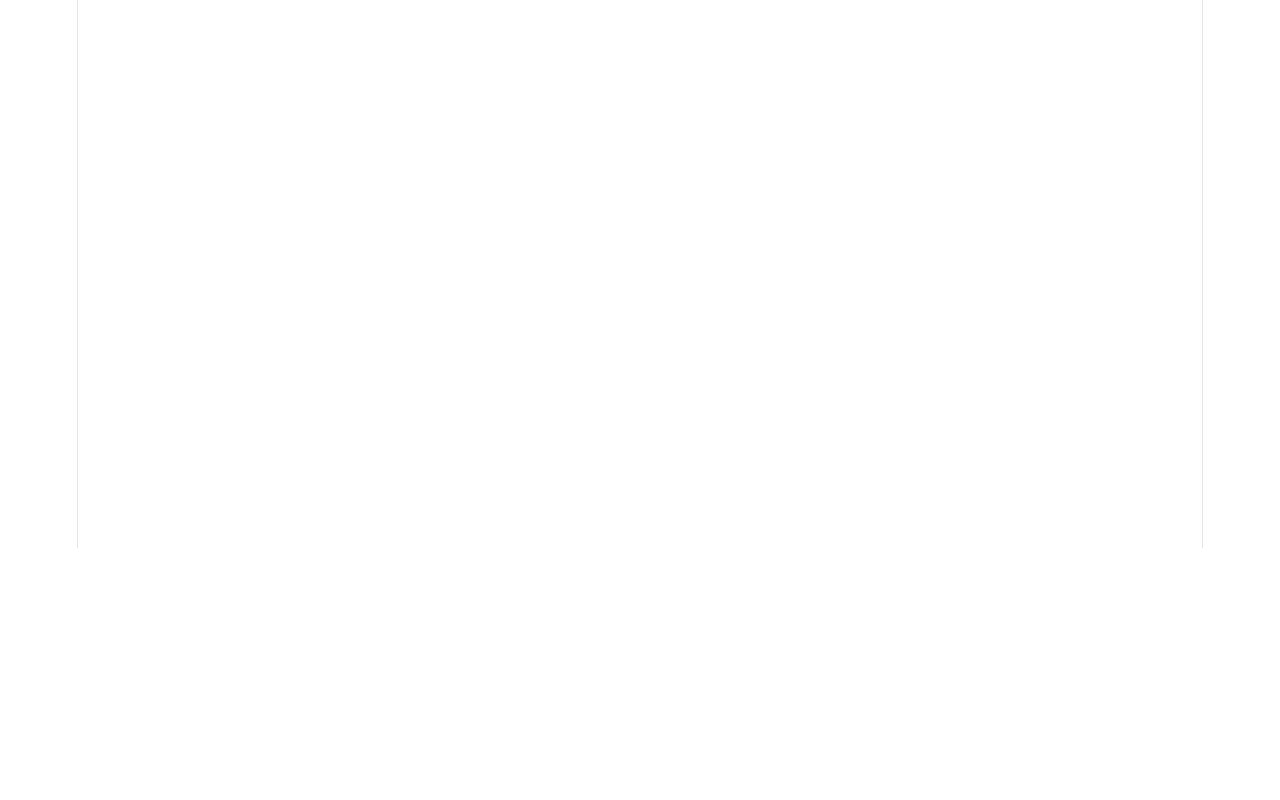
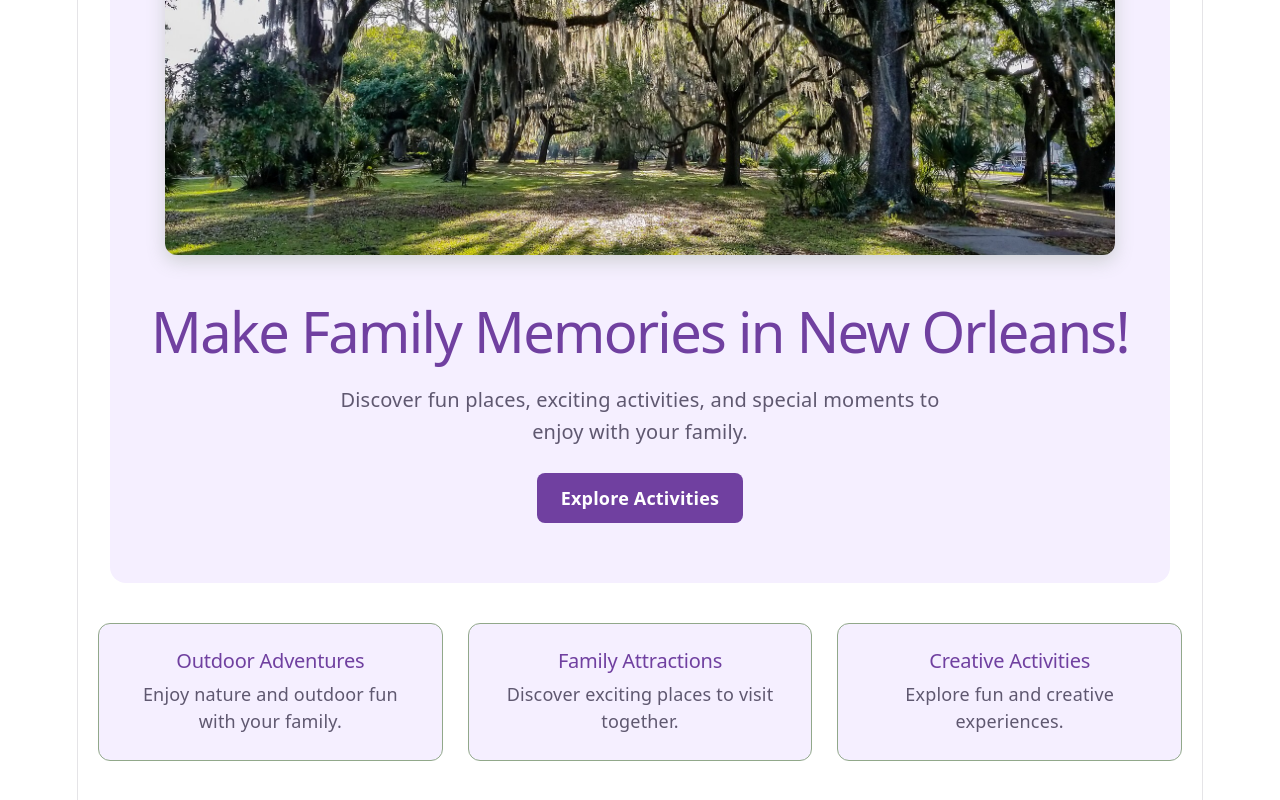
Before and after one commit to Anastasia-2102/family-activities, a React (Vite) app: page / in a window 1280 px wide. Shown: the part 252-1052 px from the top of the page. Before the commit the page ends 800 px from the top, so only its background shows below. Built offline with nearby package versions, Linux system fonts and the light colour scheme; no server answers; the database is empty.

Commit message:
Improve home page design

```diff
--- a/src/pages/Home.jsx
+++ b/src/pages/Home.jsx
@@ -1,8 +1,35 @@
+import { Link } from 'react-router'
 function Home() {
     return (
         <main className="home-page">
-            <h1>Welcome to Family Activities</h1>
-            <p>Discover fun activities to enjoy with your family!</p>
+            <section className="hero">
+                <img
+                    src="/images/city-park.jpg"
+                    alt="Beautiful City Park in New Orleans"
+                    className="hero-image"
+                />
+                <h1>Make Family Memories in New Orleans!</h1>
+                <p>Discover fun places, exciting activities, and special moments to enjoy with your family.</p>
+                <Link to="/activities" className="explore-button">
+                    Explore Activities
+                </Link>
+            </section>
+            <section className="activity-ideas">
+                <div className="idea-card">
+                    <h2>Outdoor Adventures</h2>
+                    <p>Enjoy nature and outdoor fun with your family.</p>
+                </div>
+
+                <div className="idea-card">
+                    <h2>Family Attractions</h2>
+                    <p>Discover exciting places to visit together.</p>
+                </div>
+
+                <div className="idea-card">
+                    <h2>Creative Activities</h2>
+                    <p>Explore fun and creative experiences.</p>
+                </div>
+            </section>
         </main>
     )
 }
--- a/src/scss/pages/_home.scss
+++ b/src/scss/pages/_home.scss
@@ -1,9 +1,72 @@
 .home-page {
   padding: 30px 20px;
+}
+
+.hero {
+  max-width: 1000px;
+  margin: 0 auto;
+  padding: 60px 30px;
+  text-align: center;
+  background-color: #f5efff;
+  border-radius: 16px;
+
+  h1 {
+    color: #7040a0;
+    margin-bottom: 40px;
+  }
 
   p {
     max-width: 600px;
-    margin: 0 auto;
+    margin: 0 auto 25px;
     line-height: 1.6;
+    color: #5f5870;
+    font-size: 20px;
   }
 }
+
+.explore-button {
+  display: inline-block;
+  padding: 12px 24px;
+  background-color: #7040a0;
+  color: white;
+  text-decoration: none;
+  border-radius: 8px;
+  font-weight: 600;
+}
+
+.hero-image {
+  width: 100%;
+  max-width: 950px;
+  height: 350px;
+  object-fit: cover;
+  border-radius: 12px;
+  margin-bottom: 25px;
+  box-shadow: 0 6px 18px rgba(90, 120, 80, 0.25);
+}
+
+.activity-ideas {
+  max-width: 1100px;
+  margin: 40px auto;
+  display: flex;
+  gap: 25px;
+  justify-content: center;
+}
+
+.idea-card {
+  flex: 1;
+  padding: 25px;
+  background-color: #f5efff;
+  border: 1px solid #91a88a;
+  border-radius: 12px;
+  text-align: center;
+
+  h2 {
+    color: #7040a0;
+    font-size: 20px;
+  }
+
+  p {
+    color: #5f5870;
+    line-height: 1.5;
+  }
+}
```
Also changed, not shown: public/images/city-park.jpg (added).
